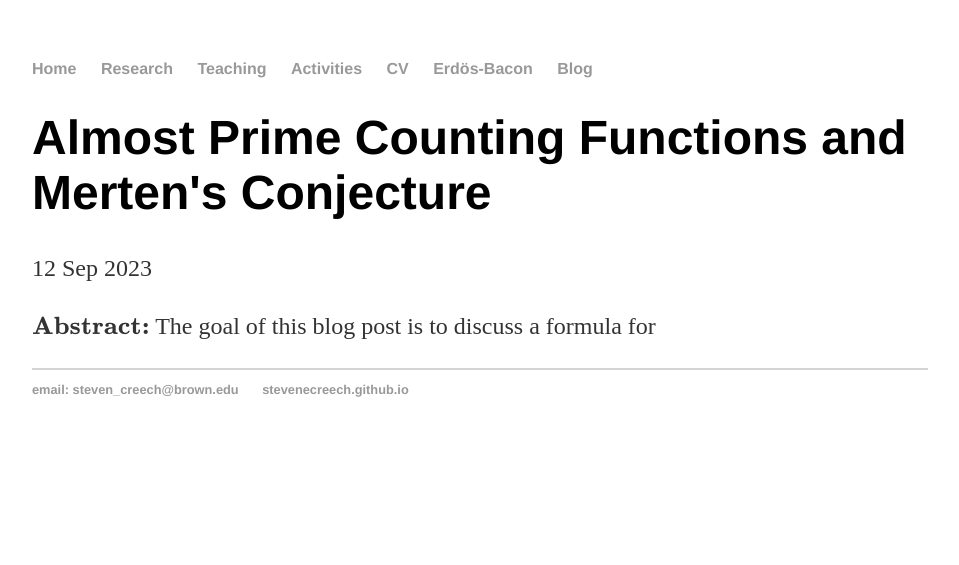
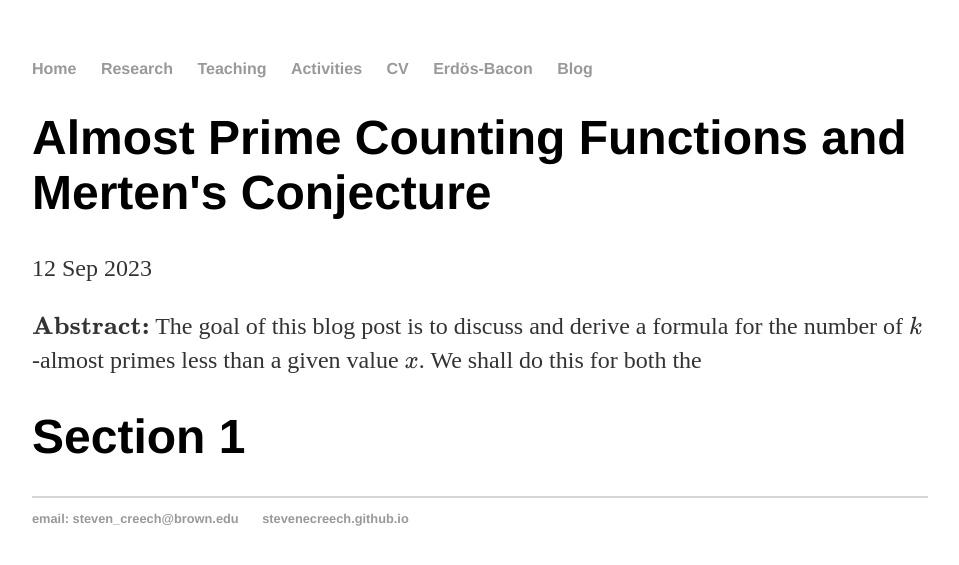
Before and after one commit to stevenecreech/stevenecreech.github.io, a Jekyll site: the page built from _posts/2023-09-12-Almost-Prime-Counting-Functions-and-Mertens-Conjecture.md, in a window 1280 px wide. Shown: the top 565 px of the page, without its empty margins (160-1119 px from the left). Built offline with Jekyll 4.4.1, drawn with Linux system fonts in a browser that asks for light colours; Markdown is read by kramdown in place of the engine named in the settings; formulas are drawn with MathJax 3.

Commit message:
Update 2023-09-12-Almost-Prime-Counting-Functions-and-Mertens-Conjecture.md

```diff
--- a/_posts/2023-09-12-Almost-Prime-Counting-Functions-and-Mertens-Conjecture.md
+++ b/_posts/2023-09-12-Almost-Prime-Counting-Functions-and-Mertens-Conjecture.md
@@ -4,4 +4,6 @@ title: "Almost Prime Counting Functions and Merten's Conjecture"
 date: 2023-09-12
 ---
 
-$$\textbf{Abstract:}$$ The goal of this blog post is to discuss a formula for
+$$\textbf{Abstract:}$$ The goal of this blog post is to discuss and derive a formula for the number of $$k$$-almost primes less than a given value $$x$$. We shall do this for both the
+
+<h1>Section 1</h1>
```
